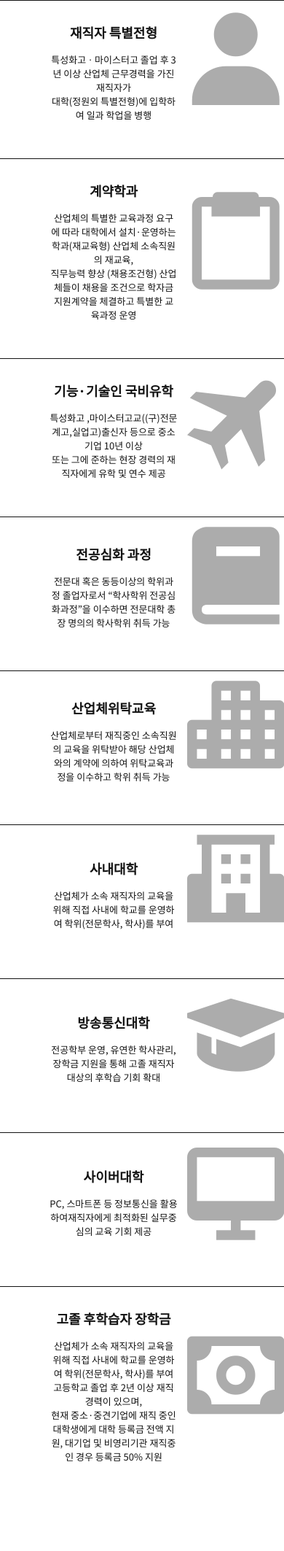
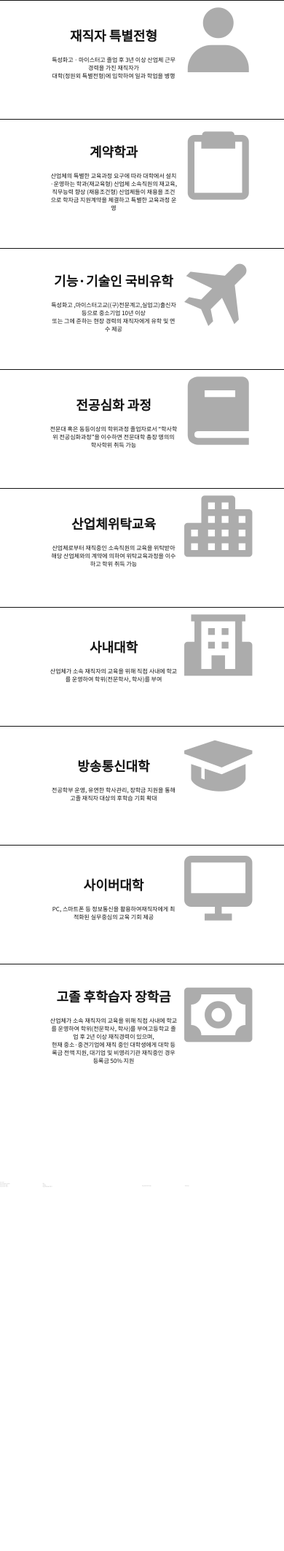
Before and after one commit to youjin0411/MyMei, a PHP site: the page made by 대학/university.html in a window 390 px wide. Shown: the part 44-2170 px from the top of the page at 73% size. After the commit the page ends 1671 px from the top, so only its background shows below. Run offline with PHP 8.4, Linux system fonts and the light colour scheme; some libraries are stand-ins or nearby versions.

Commit message:
반응형 완료

```diff
--- a/index.html
+++ b/index.html
@@ -223,5 +223,6 @@
     </footer>
 </body>
 <script src="home.js"></script>
+<script src="index.js"></script>
 
 </html>
--- a/대학/css/university.css
+++ b/대학/css/university.css
@@ -231,6 +231,20 @@ i {
     /* grid-column-gap: 0.2rem; */
 }
 
+@media screen and (max-width: 753px) {
+    .nav-link {
+        font-size: 0.2rem;
+        display: inline-block;
+    }
+    .nav-link:hover {
+        border-radius: 0.5rem;
+    }
+    .nav-list .nav-item:nth-child(3) {
+        border-radius: 0.5rem;
+        display: inline-block;
+    }
+}
+
 @media (max-width:800px) {
     p {
         font-size: 13px;
@@ -240,7 +254,7 @@ i {
     }
 }
 
-@media screen and (max-width: 680px) {
+@media screen and (max-width: 690px) {
     /* 햄버거 메뉴 보이게 하기 */
     .nav-toggle {
         display: block;
@@ -290,4 +304,34 @@ i {
         height: 176px;
         width: 100%;
     }
+    #user {
+        font-size: 7rem;
+    }
+    #clipboard {
+        font-size: 7rem;
+    }
+    #plan {
+        font-size: 7rem;
+    }
+    #book {
+        font-size: 7rem;
+    }
+    #city {
+        font-size: 7rem;
+    }
+    #school {
+        font-size: 7rem;
+    }
+    #graduation {
+        font-size: 7rem;
+    }
+    #desktop {
+        font-size: 7rem;
+    }
+    #money {
+        font-size: 7rem;
+    }
+    p {
+        font-size: 0.5rem;
+    }
 }
```
Also changed, not shown: css/main.css (+16 -2 lines), index.js (added, +19 -0 lines), 학생후기/css/student.css (+60 -41 lines), 학생후기/student.html (+8 -5 lines).
